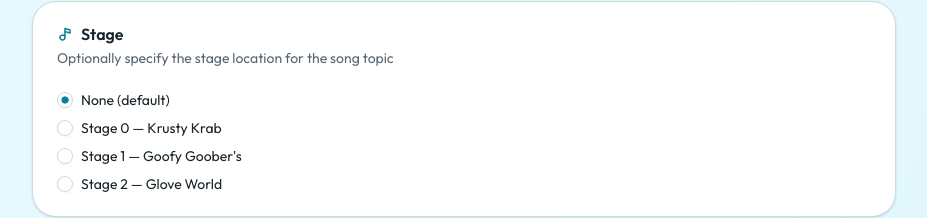
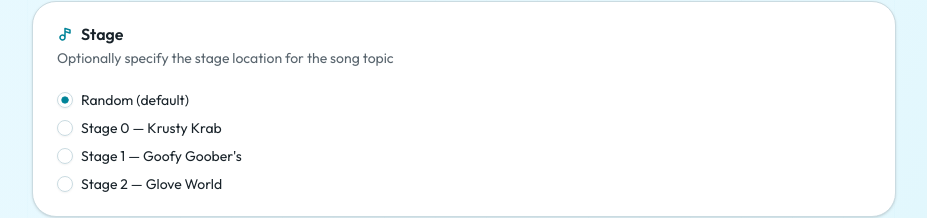
Before and after one commit to Lastorder-DC/AI-Sponge-Rehydrated-Song-Topic-Generator, a React (Vite) app: page / in a window 1280 px wide. Shown: the part 723-941 px from the top of the page, without its empty margins (176-1103 px from the left). Built offline with nearby package versions, Linux system fonts and the light colour scheme.

Commit message:
feat: rename stage default label from None to Random
Agent-Logs-Url: https://github.com/Lastorder-DC/AI-Sponge-Rehydrated-Song-Topic-Generator/sessions/a2b770b6-7789-42de-b156-ff82b66ab379

Co-authored-by: Lastorder-DC <18280396+Lastorder-DC@users.noreply.github.com>

```diff
--- a/src/App.tsx
+++ b/src/App.tsx
@@ -618,7 +618,7 @@ function App() {
                 >
                   <div className="flex items-center space-x-2">
                     <RadioGroupItem value="none" id="stage-none" />
-                    <Label htmlFor="stage-none" className="font-normal cursor-pointer">None (default)</Label>
+                    <Label htmlFor="stage-none" className="font-normal cursor-pointer">Random (default)</Label>
                   </div>
                   <div className="flex items-center space-x-2">
                     <RadioGroupItem value="0" id="stage-0" />
```
